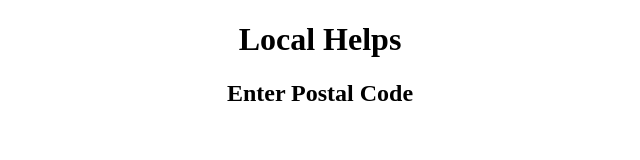
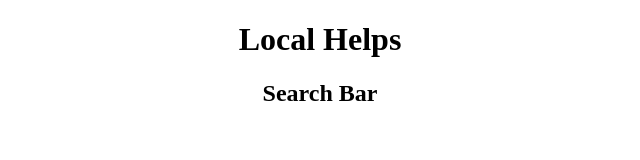
Before and after one commit to meganalexandra/Local-Helps, a website: page index.html in a window 1280 px wide. Shown: the whole page, without its empty margins (320-960 px from the left). Drawn offline with Linux system fonts and the light colour scheme.

Commit message:
updated html id tags

```diff
--- a/index.html
+++ b/index.html
@@ -19,7 +19,7 @@
         </div>
 
         <div id="postal code">
-            <h2> Enter Postal Code </h2>
+            <h2> Search Bar </h2>
         </div>
 
         <div id="donate box">
--- a/style.css
+++ b/style.css
@@ -1,4 +1,3 @@
-h1 {text-align: center;
-}
+h1 {text-align: center;}
 
 h2 {text-align: center}
```
